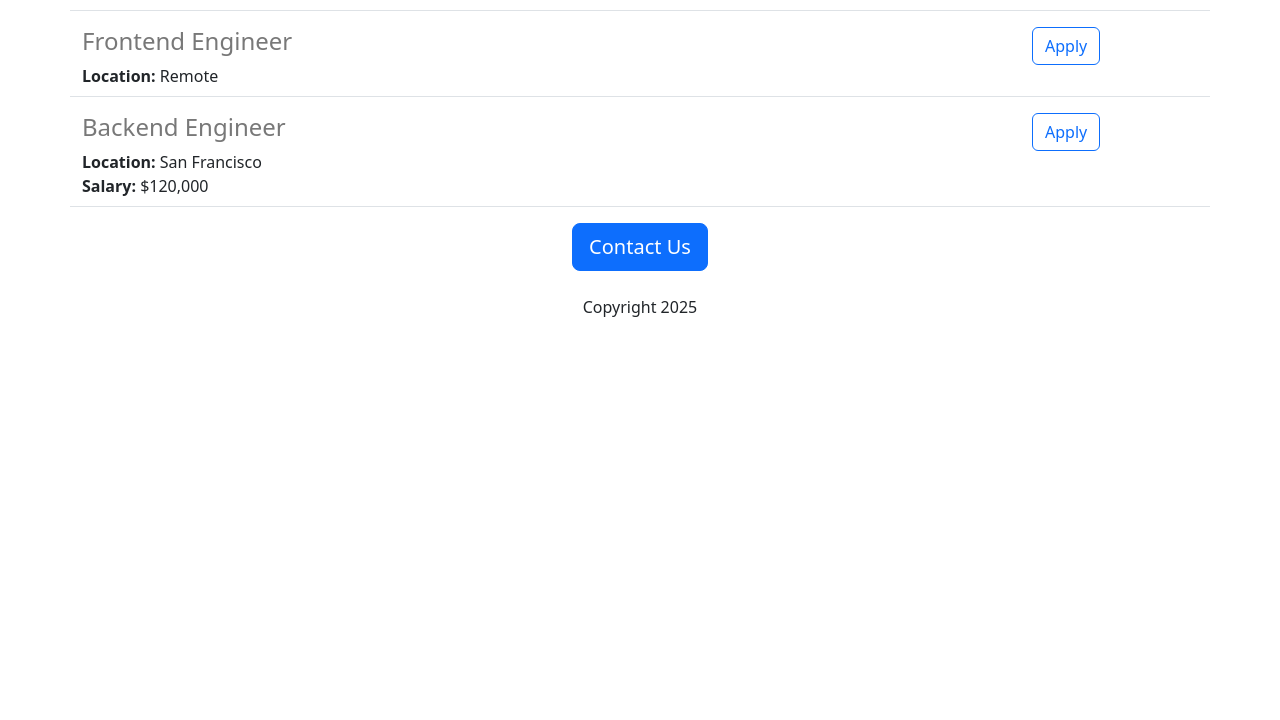
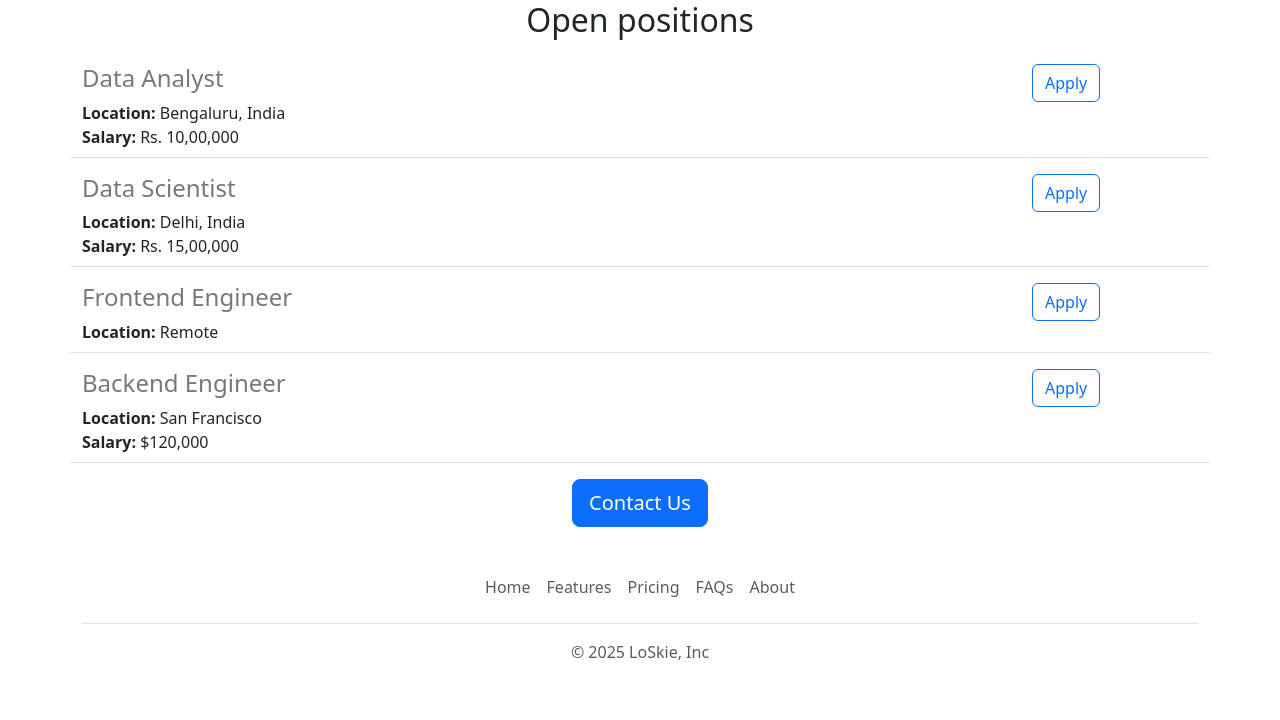
Before and after one commit to ian-code1/career-website, a Flask app: page / in a window 1280 px wide. Shown: the part 901-1621 px from the top of the page. Before the commit the page ends 1218 px from the top, so only its background shows below. Run offline with Flask 3, Linux system fonts and the light colour scheme.

Commit message:
added several new pages

```diff
--- /dev/null
+++ b/templates/footer.html
@@ -0,0 +1,22 @@
+<div class="container">
+  <footer class="py-3 my-4">
+    <ul class="nav justify-content-center border-bottom pb-3 mb-3">
+      <li class="nav-item">
+        <a href="#" class="nav-link px-2 text-body-secondary">Home</a>
+      </li>
+      <li class="nav-item">
+        <a href="#" class="nav-link px-2 text-body-secondary">Features</a>
+      </li>
+      <li class="nav-item">
+        <a href="#" class="nav-link px-2 text-body-secondary">Pricing</a>
+      </li>
+      <li class="nav-item">
+        <a href="#" class="nav-link px-2 text-body-secondary">FAQs</a>
+      </li>
+      <li class="nav-item">
+        <a href="#" class="nav-link px-2 text-body-secondary">About</a>
+      </li>
+    </ul>
+    <p class="text-center text-body-secondary">&copy; 2025 LoSkie, Inc</p>
+  </footer>
+</div>
--- a/templates/home.html
+++ b/templates/home.html
@@ -15,11 +15,20 @@
 
     </head>
     <body>
+      {% include 'nav.html' %}
+      <img  class='img-fluid' id = "banner" src='https://5173c666-3781-438a-bcf9-76ab98d4fe16-00-2wxf683f6r5d3.kirk.replit.dev/static/career.jpg' height=320px >
       <div class='container'>
           <h1 class = "text-center mt-2 mb-4" > {{company_name}} careers</h1>
-        <img  class='img-fluid' id = "banner" src='https://5173c666-3781-438a-bcf9-76ab98d4fe16-00-2wxf683f6r5d3.kirk.replit.dev/static/career.jpg' height=320px >
+
         <h2 class = "text-center mt-2 mb-4">About Ian</h2>
+        <div class='row' style="margin-bottom:16px;">
+        <div class="col-md-6">
         <p class= 'lead'>Lorem ipsum dolor sit amet consectetur adipiscing elit. Quisque faucibus ex sapien vitae pellentesque sem placerat. In id cursus mi pretium tellus duis convallis. Tempus leo eu aenean sed diam urna tempor. Pulvinar vivamus fringilla lacus nec metus bibendum egestas. Iaculis massa nisl malesuada lacinia integer nunc posuere. Ut hendrerit semper vel class aptent taciti sociosqu. Ad litora torquent per conubia nostra inceptos himenaeos.</p>
+        </div>
+        <div class =" d-none d-md-block col-6">
+        <img src="/static/peopleworking.jpg" style = "height:320px; border-radius:4px;">
+          </div>
+          </div>
         <h2 class = "text-center mt-2 mb-4">Open positions</h2>
         <div>
           {% for job in jobs %}
@@ -32,8 +41,9 @@
           <div>
         <button class="btn btn-primary btn-lg">Contact Us</button>
           </div>
-        <p class = "mt-4">Copyright 2025</p>
+
           </div>
         </div>
+      {% include 'footer.html' %}
     </body>
 </html>
--- a/templates/jobitem.html
+++ b/templates/jobitem.html
@@ -9,6 +9,6 @@
     {% endif %}
   </div>
   <div class= "col-2">
-    <button type="button" class="btn btn-outline-primary">Apply</button>
+    <a href="mailto:iankariuki118@gmail.com?subject=Application for {{job['title']}}" type="button" class="btn btn-outline-primary">Apply</a>
   </div>
 </div>
--- /dev/null
+++ b/templates/nav.html
@@ -0,0 +1,9 @@
+<nav class="navbar bg-body-tertiary shadow p-3  fixed-top bg-white">
+  <div class="container-fluid">
+    <a class="navbar-brand" href="#">
+      <img src="/static/career.jpg" alt="Logo" width="30" height="24" class="d-inline-block align-text-top">
+      Loskie
+    </a>
+  </div>
+</nav>
+<div style="height:64px"></div>
```
Also changed, not shown: 1 other file.
